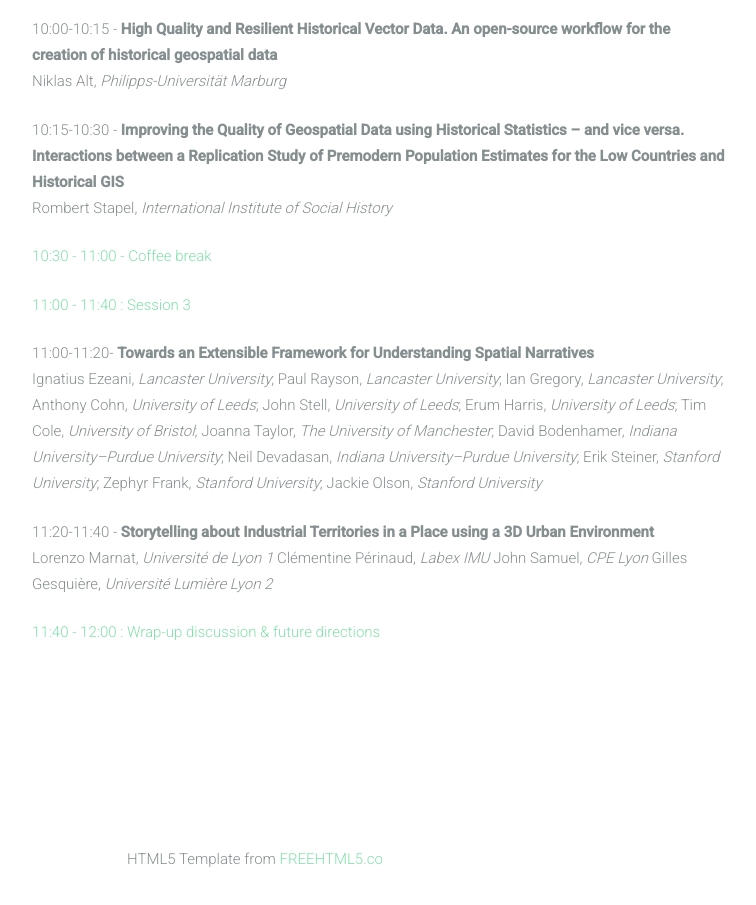
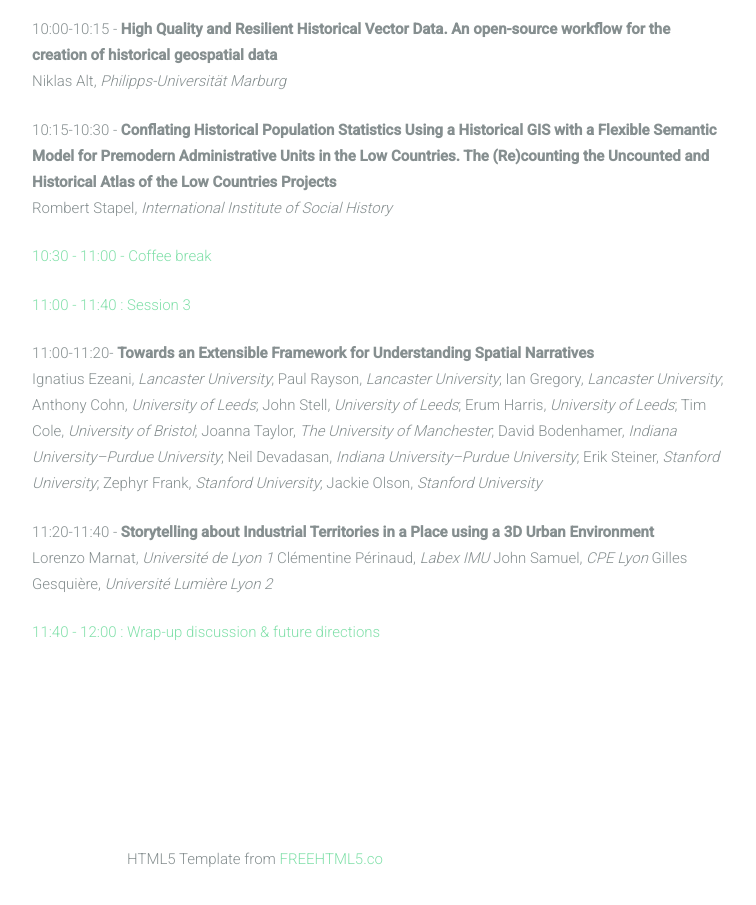
Before and after one commit to ludovicmoncla/sigspatial-geohumanities-2023, a plain HTML site: page program.html in a window 1280 px wide. Shown: the part 1300-2205 px from the top of the page, without its empty margins (385-1141 px from the left). Drawn offline with nearby package versions, Linux system fonts and the light colour scheme.

Commit message:
Update program.html

```diff
--- a/program.html
+++ b/program.html
@@ -194,7 +194,7 @@ The program is as follows (CET time zone)</b>:</p>
 
 		</p>
 
-		<p>10:15-10:30 - <b>Improving the Quality of Geospatial Data using Historical Statistics – and vice versa. Interactions between a Replication Study of Premodern Population Estimates for the Low Countries and Historical GIS</b>
+		<p>10:15-10:30 - <b>Conflating Historical Population Statistics Using a Historical GIS with a Flexible Semantic Model for Premodern Administrative Units in the Low Countries. The (Re)counting the Uncounted and Historical Atlas of the Low Countries Projects</b>
 			<br/>
 		Rombert Stapel, <i>International Institute of Social History</i>
 
```
